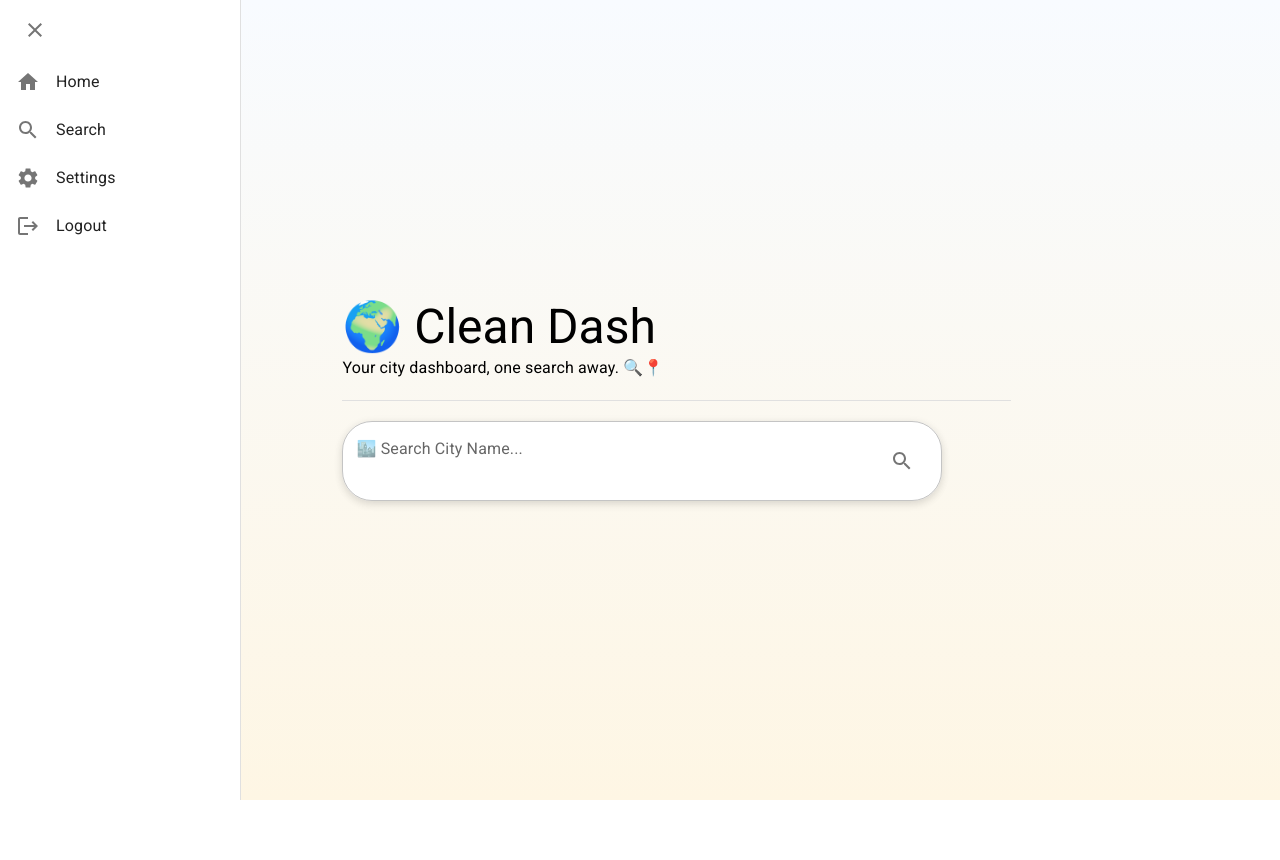
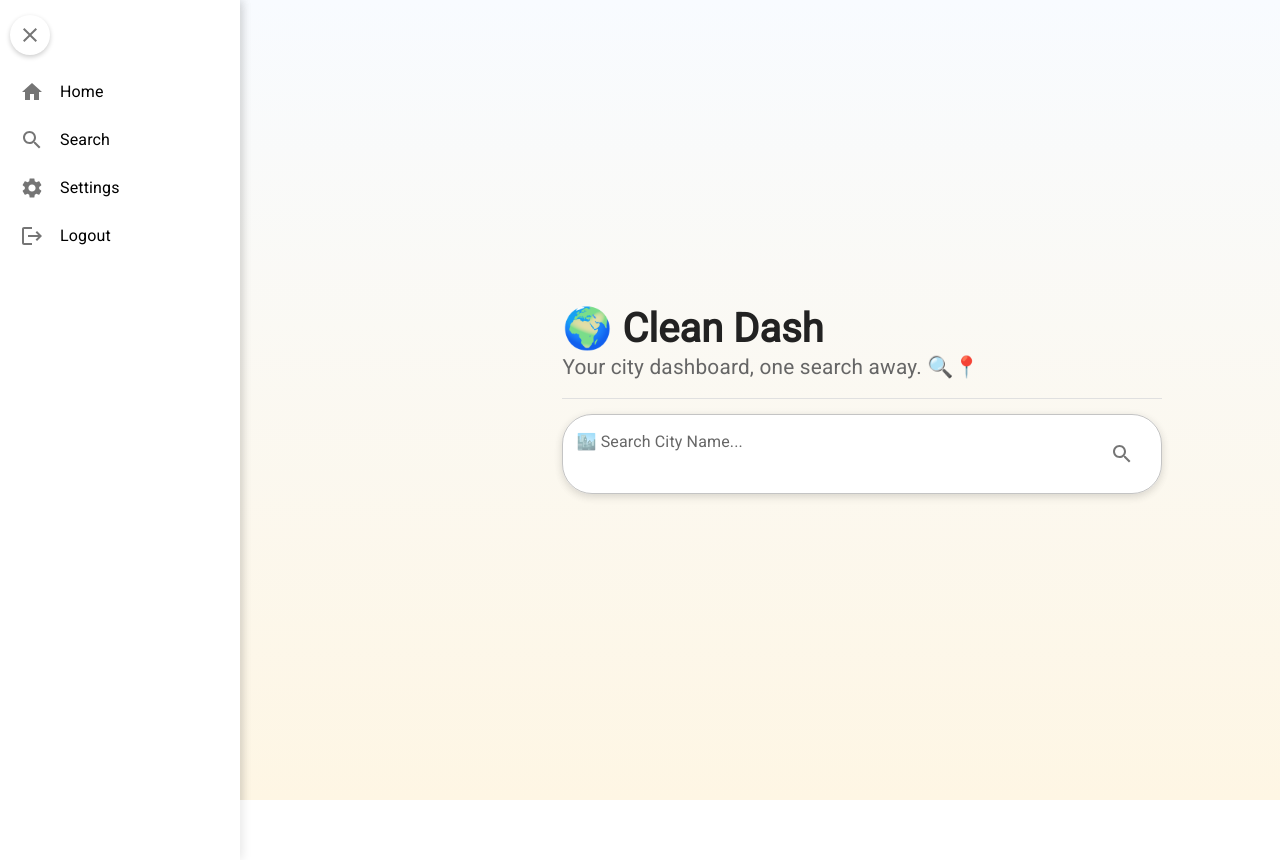
Before and after one commit to Jiawei-Zhao-728/CleanDash, a React (Create React App) app: page / in a window 1280 px wide. Before the commit the page ends 800 px from the top, so only its background shows below. Built offline with nearby package versions, Linux system fonts and the light colour scheme; a web font is replaced by a local one.

Commit message:
made the side bar slides

```diff
--- a/src/App.js
+++ b/src/App.js
@@ -1,16 +1,16 @@
-import React from "react";
-import { BrowserRouter as Router, Routes, Route } from "react-router-dom";
-import Sidebar from "./components/sidebar"; // Import Sidebar
+import React, { useState } from "react";
+import { BrowserRouter as Router } from "react-router-dom";
+import Sidebar from "./components/Sidebar";
 import Home from "./pages/home/home";
 
 function App() {
+  const [sidebarOpen, setSidebarOpen] = useState(true); // Track sidebar state
+
   return (
     <Router>
       <div style={{ display: "flex" }}>
-        <Sidebar />
-        <Routes>
-          <Route path="/" element={<Home />} />
-        </Routes>
+        <Sidebar isOpen={sidebarOpen} setIsOpen={setSidebarOpen} />
+        <Home sidebarOpen={sidebarOpen} />
       </div>
     </Router>
   );
--- /dev/null
+++ b/src/components/SearchComponent.js
@@ -0,0 +1,101 @@
+import React from "react";
+import {
+  Box,
+  Typography,
+  TextField,
+  InputAdornment,
+  IconButton,
+  Divider,
+} from "@mui/material";
+import SearchIcon from "@mui/icons-material/Search";
+import { motion } from "framer-motion";
+
+const SearchComponent = ({ placeholder, onSearch, sidebarOpen }) => {
+  return (
+    <motion.div
+      animate={{
+        paddingLeft: sidebarOpen ? "240px" : "80px", // Smooth movement with sidebar
+        transition: { duration: 0.3, ease: "easeInOut" },
+      }}
+      style={{
+        width: "600px", // Keeps search bar size fixed
+        maxWidth: "90%", // Ensures it doesn't shrink too much on small screens
+        display: "flex",
+        flexDirection: "column",
+        alignItems: "flex-start",
+      }}
+    >
+      {/* Title */}
+      <Typography
+        variant="h3"
+        sx={{ fontWeight: "600", fontSize: "2.5rem", color: "#222" }}
+      >
+        🌍 Clean Dash
+      </Typography>
+
+      {/* Subtitle */}
+      <Typography
+        variant="body1"
+        sx={{
+          fontWeight: "300",
+          fontSize: "1.3rem",
+          color: "#666",
+          marginBottom: "15px",
+        }}
+      >
+        Your city dashboard, one search away. 🔍📍
+      </Typography>
+
+      {/* Horizontal Line */}
+      <Divider
+        sx={{ width: "100%", marginBottom: "15px", borderColor: "#e0e0e0" }}
+      />
+
+      {/* Search Bar */}
+      <Box
+        sx={{
+          display: "flex",
+          alignItems: "center",
+          width: "100%", // Prevents shrinking
+          maxWidth: "600px", // Keeps size constant
+          borderRadius: "30px",
+          boxShadow: "0px 4px 10px rgba(0, 0, 0, 0.05)",
+        }}
+      >
+        <TextField
+          label={placeholder || "🏙️ Search City Name..."}
+          variant="outlined"
+          sx={{
+            width: "100%", // Fix width
+            borderRadius: "30px",
+            backgroundColor: "white",
+            boxShadow: "0px 2px 8px rgba(0, 0, 0, 0.1)",
+            "& .MuiOutlinedInput-root": {
+              borderRadius: "30px",
+              padding: "12px 20px",
+              "&.Mui-focused .MuiOutlinedInput-notchedOutline": {
+                borderColor: "#ff9800",
+              },
+            },
+            "& .MuiInputLabel-root.Mui-focused": {
+              color: "#ff9800",
+            },
+          }}
+          slotProps={{
+            input: {
+              endAdornment: (
+                <InputAdornment position="end">
+                  <IconButton onClick={onSearch}>
+                    <SearchIcon />
+                  </IconButton>
+                </InputAdornment>
+              ),
+            },
+          }}
+        />
+      </Box>
+    </motion.div>
+  );
+};
+
+export default SearchComponent;
--- a/src/components/sidebar.js
+++ b/src/components/sidebar.js
@@ -1,66 +1,74 @@
-import React, { useState } from "react";
+import React from "react";
 import {
-  Drawer,
   IconButton,
   List,
   ListItem,
   ListItemIcon,
   ListItemText,
-  Box,
 } from "@mui/material";
+import MenuIcon from "@mui/icons-material/Menu";
+import CloseIcon from "@mui/icons-material/Close";
 import HomeIcon from "@mui/icons-material/Home";
 import SearchIcon from "@mui/icons-material/Search";
 import SettingsIcon from "@mui/icons-material/Settings";
 import LogoutIcon from "@mui/icons-material/Logout";
-import MenuIcon from "@mui/icons-material/Menu";
-import CloseIcon from "@mui/icons-material/Close";
 import { motion } from "framer-motion";
 
-const Sidebar = () => {
-  const [open, setOpen] = useState(true);
-
-  const toggleDrawer = () => {
-    setOpen(!open);
+const Sidebar = ({ isOpen, setIsOpen }) => {
+  const toggleSidebar = () => {
+    setIsOpen(!isOpen);
   };
 
   return (
-    <Box sx={{ display: "flex" }}>
-      {/* Sidebar Drawer */}
-      <Drawer
-        variant="permanent"
+    <>
+      {/* Fixed Menu Button - Always at the Left Edge */}
+      <IconButton
+        onClick={toggleSidebar}
         sx={{
-          width: open ? 240 : 65,
-          flexShrink: 0,
-          "& .MuiDrawer-paper": {
-            width: open ? 240 : 65,
-            transition: "width 0.3s ease",
-            overflowX: "hidden",
-            position: "relative", // Keeps the toggle button inside the drawer
-          },
+          position: "fixed", // Ensures it never moves
+          top: "15px", // Keep consistent vertical spacing
+          left: "10px", // Always aligned at the left edge
+          zIndex: 20, // Stays above everything
+          width: "40px",
+          height: "40px",
+          backgroundColor: "white", // Ensures visibility
+          borderRadius: "50%",
+          boxShadow: "0px 2px 5px rgba(0,0,0,0.2)",
+          display: "flex",
+          justifyContent: "center",
+          alignItems: "center",
         }}
       >
-        {/* Fixed Toggle Button */}
-        <IconButton
-          onClick={toggleDrawer}
-          sx={{
-            position: "absolute",
-            top: 10,
-            left: 15, // Ensures it stays in place
-          }}
-        >
-          <motion.div
-            key={open ? "close" : "menu"}
-            initial={{ rotate: 180, opacity: 0 }}
-            animate={{ rotate: 0, opacity: 1 }}
-            exit={{ rotate: -180, opacity: 0 }}
-            transition={{ duration: 0.3 }}
-          >
-            {open ? <CloseIcon /> : <MenuIcon />}
-          </motion.div>
-        </IconButton>
+        {isOpen ? (
+          <CloseIcon fontSize="medium" />
+        ) : (
+          <MenuIcon fontSize="medium" />
+        )}
+      </IconButton>
 
+      {/* Sidebar - Moves Independently */}
+      <motion.div
+        animate={{
+          width: isOpen ? "240px" : "65px",
+          transition: { duration: 0.3, ease: "easeInOut" },
+        }}
+        style={{
+          position: "absolute",
+          top: 0,
+          left: 0,
+          height: "100vh",
+          zIndex: 10,
+          backgroundColor: "#ffffff",
+          boxShadow: "2px 0 10px rgba(0,0,0,0.1)",
+          overflow: "hidden",
+          display: "flex",
+          flexDirection: "column",
+          alignItems: "center",
+          paddingTop: "60px", // Push down so it doesn't overlap with the button
+        }}
+      >
         {/* Sidebar List */}
-        <List sx={{ marginTop: "50px" }}>
+        <List sx={{ width: "100%" }}>
           {[
             { text: "Home", icon: <HomeIcon /> },
             { text: "Search", icon: <SearchIcon /> },
@@ -70,17 +78,23 @@ const Sidebar = () => {
             <ListItem
               button
               key={index}
-              sx={{ justifyContent: open ? "flex-start" : "center" }}
+              sx={{
+                justifyContent: isOpen ? "flex-start" : "center",
+                paddingLeft: isOpen ? "20px" : "0",
+                paddingRight: isOpen ? "20px" : "0",
+              }}
             >
-              <ListItemIcon sx={{ minWidth: open ? "40px" : "auto" }}>
+              <ListItemIcon
+                sx={{ minWidth: isOpen ? "40px" : "auto", textAlign: "center" }}
+              >
                 {item.icon}
               </ListItemIcon>
-              {open && <ListItemText primary={item.text} />}
+              {isOpen && <ListItemText primary={item.text} />}
             </ListItem>
           ))}
         </List>
-      </Drawer>
-    </Box>
+      </motion.div>
+    </>
   );
 };
 
--- a/src/pages/home/home.js
+++ b/src/pages/home/home.js
@@ -1,52 +1,32 @@
 import React from "react";
-import {
-  Box,
-  TextField,
-  InputAdornment,
-  IconButton,
-  Typography,
-  Divider,
-} from "@mui/material";
-import SearchIcon from "@mui/icons-material/Search";
+import { Box } from "@mui/material";
+import Sidebar from "../../components/Sidebar";
+import SearchComponent from "../../components/SearchComponent";
 import homeStyles from "./homeStyles";
 import "@fontsource/roboto";
 
-function Home() {
+function Home({ sidebarOpen, setSidebarOpen }) {
   return (
     <Box sx={homeStyles.container}>
-      {/* Heading with Emoji */}
-      <Typography variant="h3" sx={homeStyles.heading}>
-        🌍 Clean Dash
-      </Typography>
+      {/* Sidebar (floating on top) */}
+      <Sidebar isOpen={sidebarOpen} setIsOpen={setSidebarOpen} />
 
-      {/* Description with Emoji */}
-      <Typography variant="body1" sx={homeStyles.description}>
-        Your city dashboard, one search away. 🔍📍
-      </Typography>
-
-      {/* Search Bar */}
-      <Divider
-        sx={{ width: "80%", margin: "20px 0", borderColor: "#e0e0e0" }}
-      />
-      <Box sx={homeStyles.inputBox}>
-        <TextField
-          label="🏙️ Search City Name..."
-          variant="outlined"
-          sx={homeStyles.textField}
-          slotProps={{
-            input: {
-              endAdornment: (
-                <InputAdornment position="end">
-                  <IconButton
-                    sx={homeStyles.searchIconWrapper}
-                    onClick={() => alert("Search button clicked!")}
-                  >
-                    <SearchIcon />
-                  </IconButton>
-                </InputAdornment>
-              ),
-            },
-          }}
+      {/* Adjusted Main Content Position (Using Golden Ratio) */}
+      <Box
+        sx={{
+          display: "flex",
+          flexDirection: "column",
+          alignItems: "flex-start",
+          justifyContent: "center",
+          height: "100vh",
+          paddingLeft: sidebarOpen ? "220px" : "80px", // Adjust padding so movement is smooth
+          transition: "padding-left 0.3s ease-in-out",
+        }}
+      >
+        {/* Search Component (Title, Subtitle, and Search Bar) */}
+        <SearchComponent
+          placeholder="🏙️ Search City Name..."
+          sidebarOpen={sidebarOpen}
         />
       </Box>
     </Box>
--- a/src/pages/home/homeStyles.js
+++ b/src/pages/home/homeStyles.js
@@ -11,6 +11,7 @@ const homeStyles = {
     padding: "5% 8%",
     boxSizing: "border-box", // Prevents extra height from padding
     overflow: "hidden", // Prevents scrolling
+    position: "fixed", // Fixes background in place
   },
   inputBox: {
     display: "flex",
```
